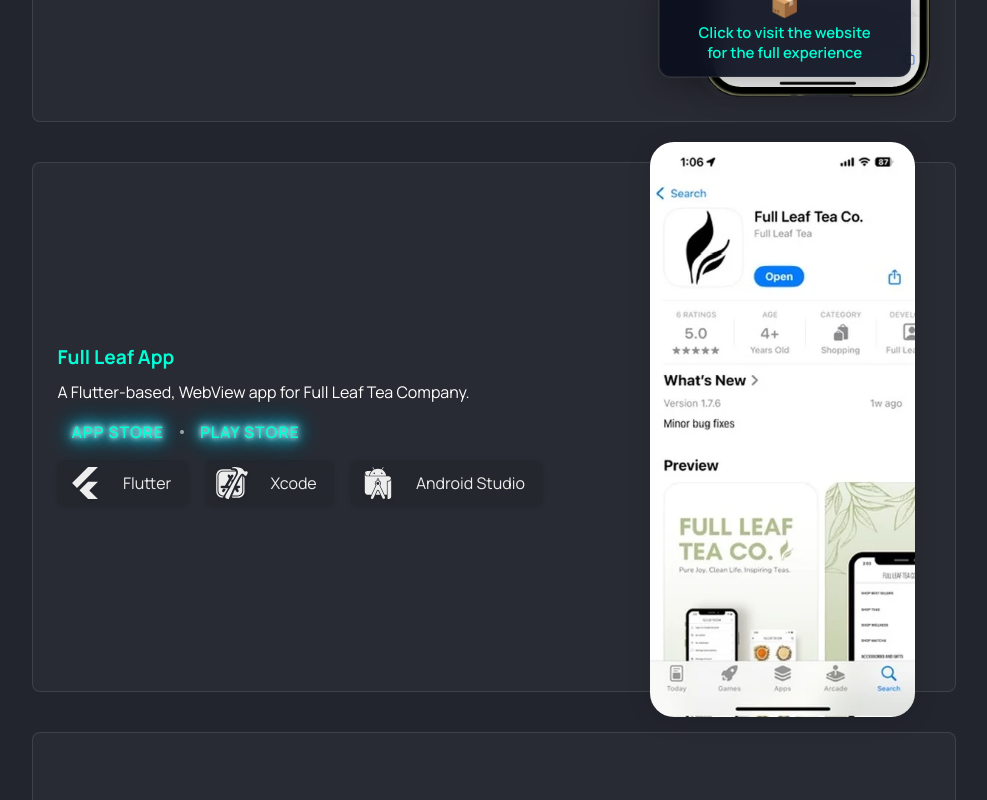
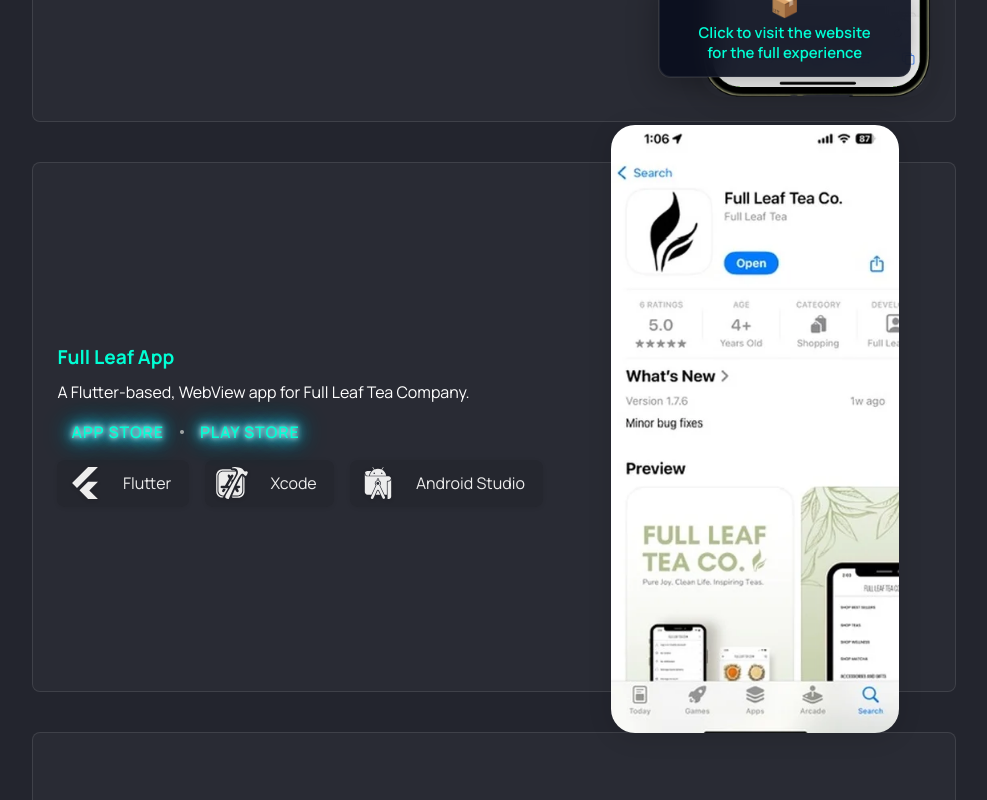
Before and after one commit to Max-Burleigh/max-portfolio-v4, a Next.js app: page / in a window 1280 px wide. Shown: the part 2420-3220 px from the top of the page, without its empty margins (146-1133 px from the left). Built offline with nearby package versions, Linux system fonts and the light colour scheme.

Commit message:
fix: constrain full leaf app media layout

```diff
--- a/app/globals.css
+++ b/app/globals.css
@@ -753,7 +753,15 @@
   .shop-downtown-screenshot,
   .carly-pearl-sacks-photography-screenshot { max-width: 280px !important; max-height: 480px !important; width: auto !important; height: auto !important; }
   .project-card.full-leaf-app-card .project-info { flex: 2; max-width: 65%; }
-  .project-card.full-leaf-app-card .project-media { flex: 1; max-width: 35%; }
+  .project-card.full-leaf-app-card .project-media {
+    flex: 0 1 clamp(220px, 28vw, 320px);
+    max-width: clamp(220px, 28vw, 320px);
+  }
+  .project-card.full-leaf-app-card .project-image-container {
+    width: 100%;
+    max-width: clamp(220px, 28vw, 320px);
+    aspect-ratio: 1 / 2;
+  }
   .project-card.full-leaf-app-card .project-info > .flex.justify-center.items-center > .inline-block { padding-top: 1rem !important; padding-bottom: 1rem !important; }
 }
 @media (min-width: 769px) {
```
